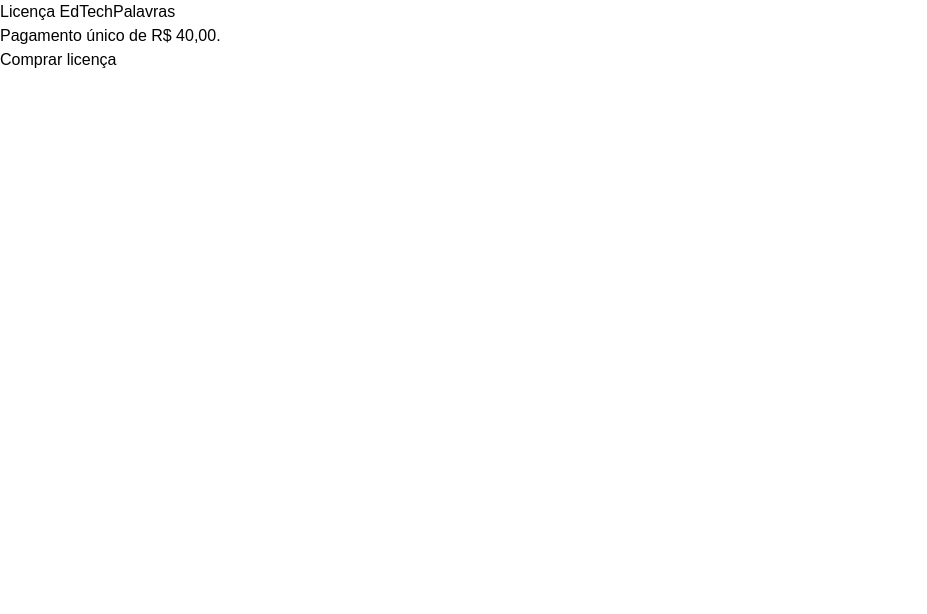
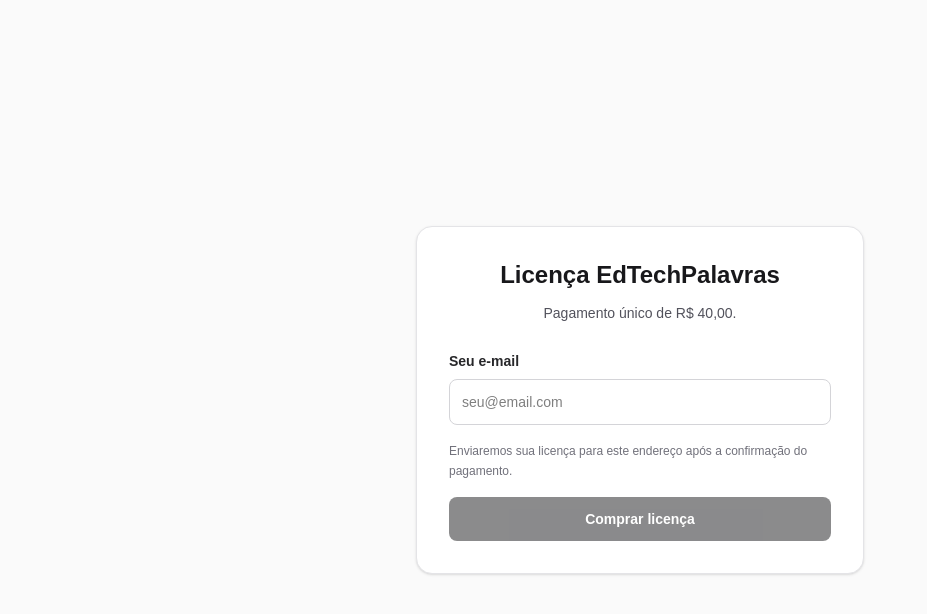
Before and after one commit to willqos15/PedidoEdTech, a Next.js app: page /licenca in a window 1280 px wide. Shown: the top 614 px of the page, without its empty margins (0-927 px from the left). Built offline with nearby package versions, Linux system fonts and the light colour scheme.

Commit message:
feat email to license

```diff
--- a/app/api/checkout/route.ts
+++ b/app/api/checkout/route.ts
@@ -1,7 +1,7 @@
 
 import { NextResponse } from "next/server";
 
-export async function POST() {
+export async function POST(request: Request) {
 
   let externalReference: string | null = null;
 
@@ -12,8 +12,25 @@
   try {
     const appUrl = process.env.NEXT_PUBLIC_APP_URL;
     const accessToken = process.env.MERCADO_PAGO_ACCESS_TOKEN;
-    const workerUrl = process.env.CLOUDFLARE_WORKER_URL;
-const secret = process.env.NEXT_API_SECRET;
+
+    const body = await request.json();
+
+const email =
+  typeof body.email === "string"
+    ? body.email.trim().toLowerCase()
+    : "";
+
+if (
+  email.length > 254 ||
+  !/^[^\s@]+@[^\s@]+\.[^\s@]+$/.test(email)
+) {
+  return NextResponse.json(
+    { error: "Informe um e-mail válido." },
+    { status: 400 }
+  );
+}
+
+
 
     if (!appUrl || !accessToken || !workerUrl || !secret) {
       return NextResponse.json(
@@ -36,6 +53,7 @@
         },
         body: JSON.stringify({
           external_reference: externalReference,
+          email,
         }),
       }
     );
@@ -67,10 +85,12 @@
             },
           ],
 
+
+
           external_reference: externalReference,
 
           back_urls: {
-            success: `${appUrl}/compra/sucesso?external_reference=${externalReference}`,
+            success: `${appUrl}/compra/sucesso`,
             failure: `${appUrl}/compra/falha`,
             pending: `${appUrl}/compra/pendente`,
           },
--- a/app/licenca/page.tsx
+++ b/app/licenca/page.tsx
@@ -1,11 +1,32 @@
-
 "use client";
 
+import { useState, type FormEvent } from "react";
+
 export default function PageLicenca() {
-  async function Comprar() {
+
+  const [email, setEmail] = useState("");
+  const [carregando, setCarregando] = useState(false);
+
+  async function Comprar(event: FormEvent<HTMLFormElement>) {
+
+    event.preventDefault();
+
+    const emailLimpo = email.trim().toLowerCase();
+
+    if (!/^[^\s@]+@[^\s@]+\.[^\s@]+$/.test(emailLimpo)) {
+      alert("Digite um e-mail válido.");
+      return;
+    }
+
+    setCarregando(true);
+
     try {
       const response = await fetch("/api/checkout", {
         method: "POST",
+        headers: {
+          "Content-Type": "application/json",
+        },
+        body: JSON.stringify({ email: emailLimpo }),
       });
 
       const data = await response.json();
@@ -16,6 +37,8 @@
 
       if (data.init_point) {
         window.location.href = data.init_point;
+      } else {
+        throw new Error("O link de pagamento não foi recebido.");
       }
     } catch (error) {
       console.error("Erro no checkout:", error);
@@ -24,18 +47,59 @@
           ? error.message
           : "Não foi possível iniciar o pagamento."
       );
+      setCarregando(false);
     }
   }
 
+
   return (
-    <main>
-      <h1>Licença EdTechPalavras</h1>
+    <main className="flex min-h-screen items-center justify-center bg-zinc-50 px-4 py-10">
+      <section className="w-full max-w-md rounded-2xl border border-zinc-200 bg-white p-6 shadow-sm sm:p-8">
+        <h1 className="text-center text-2xl font-bold text-zinc-900">
+          Licença EdTechPalavras
+        </h1>
 
-      <p>Pagamento único de R$ 40,00.</p>
+        <p className="mt-3 text-center text-sm text-zinc-600">
+          Pagamento único de R$ 40,00.
+        </p>
 
-      <button onClick={Comprar}>
-        Comprar licença
-      </button>
+        <form onSubmit={Comprar} className="mt-7 space-y-4">
+          <div>
+            <label
+              htmlFor="email"
+              className="mb-2 block text-sm font-semibold text-zinc-800"
+            >
+              Seu e-mail
+            </label>
+
+            <input
+              id="email"
+              type="email"
+              value={email}
+              onChange={(event) => setEmail(event.target.value)}
+              placeholder="seu@email.com"
+              autoComplete="email"
+              maxLength={254}
+              required
+              disabled={carregando}
+              className="w-full rounded-lg border border-zinc-300 px-3 py-3 text-sm outline-none focus:border-zinc-500 focus:ring-2 focus:ring-zinc-200 disabled:bg-zinc-100"
+            />
+          </div>
+
+          <p className="text-xs leading-5 text-zinc-500">
+            Enviaremos sua licença para este endereço após a confirmação do pagamento.
+          </p>
+
+          <button
+            type="submit"
+            disabled={carregando || !email.trim()}
+            className="w-full rounded-lg bg-zinc-900 px-5 py-3 text-sm font-semibold text-white transition hover:bg-zinc-800 disabled:cursor-not-allowed disabled:opacity-50"
+          >
+            {carregando ? "Redirecionando..." : "Comprar licença"}
+          </button>
+        </form>
+      </section>
     </main>
   );
+
 }
```
Lines whose indentation alone changed are shown as unchanged.
